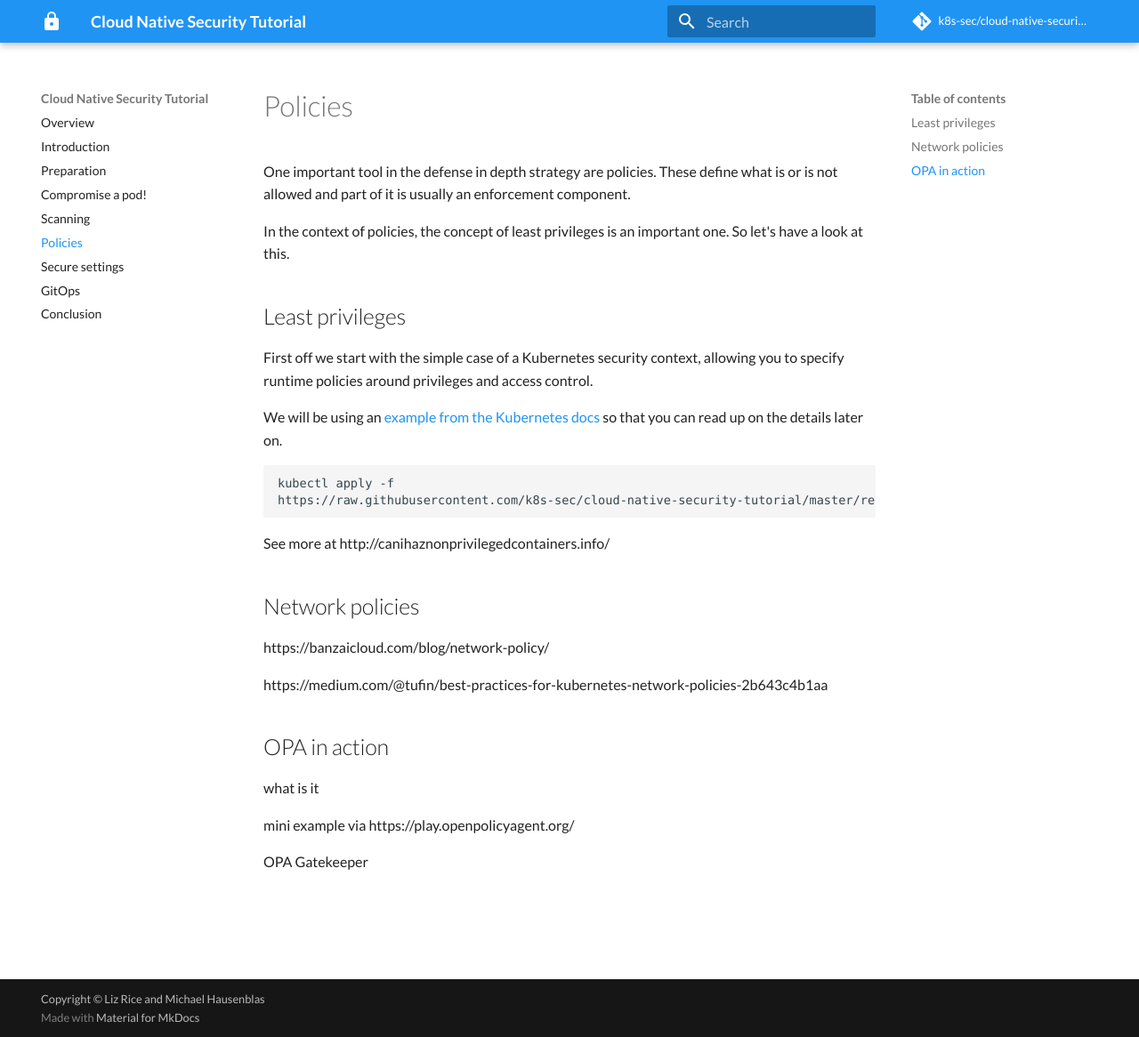
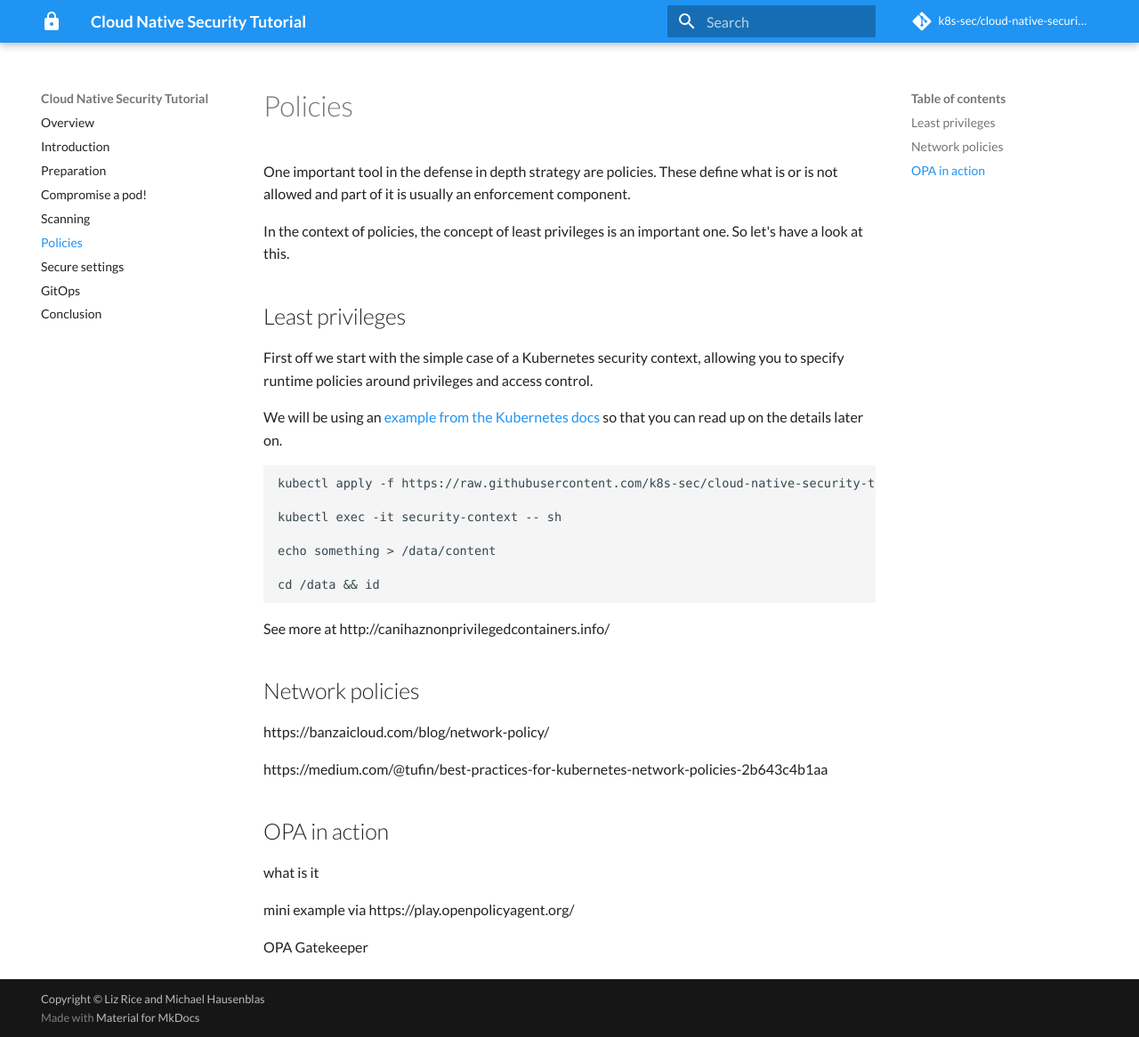
Before and after one commit to k8s-sec/cloud-native-security-tutorial, an MkDocs documentation site: the page built from docs/policies.md, in a window 1280 px wide and 1166 px high. Shown: the whole window at 89% size. Built offline with MkDocs 1.6.1 and Material for MkDocs 9.7.7, drawn with Linux system fonts in a browser that asks for light colours; some web fonts are replaced; comment, search, counter and statistics services are not loaded.

Commit message:
extends sec ctx plicies

````diff
--- a/docs/policies.md
+++ b/docs/policies.md
@@ -15,8 +15,14 @@ We will be using an [example from the Kubernetes docs](https://kubernetes.io/doc
 so that you can read up on the details later on.
 
 ```
-kubectl apply -f
-https://raw.githubusercontent.com/k8s-sec/cloud-native-security-tutorial/master/res/pod-security-context.yaml
+kubectl apply -f https://raw.githubusercontent.com/k8s-sec/cloud-native-security-tutorial/master/res/pod-security-context.yaml
+
+kubectl exec -it security-context -- sh
+
+echo something > /data/content
+
+cd /data && id
+
 ```
 
 See more at http://canihaznonprivilegedcontainers.info/
````
